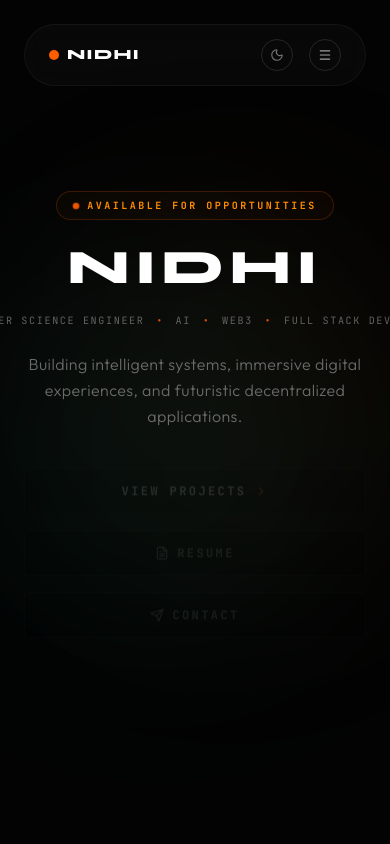
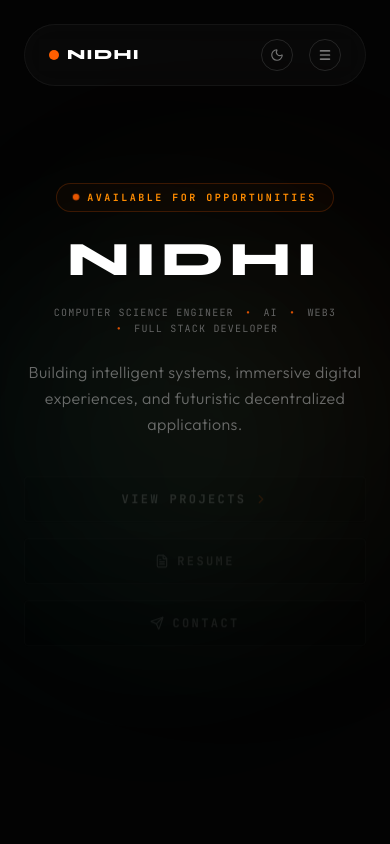
Before and after one commit to nidhirathnakar/Portfolio-Website, a React (Vite) app: page / in a window 390 px wide. Shown: the top 844 px of the page. Built offline with nearby package versions, Linux system fonts and the light colour scheme.

Commit message:
enhanced mobile responsiveness

```diff
--- a/src/components/sections/Hero.jsx
+++ b/src/components/sections/Hero.jsx
@@ -87,8 +87,8 @@ export default function Hero() {
         </h1>
 
         {/* Dynamic Title Subheader */}
-        <motion.div variants={itemVariants} className="mb-4 md:mb-6 w-full max-w-3xl px-4 flex justify-center">
-          <h2 className="font-mono text-[2.6vw] sm:text-sm md:text-base tracking-[0.16em] sm:tracking-[0.3em] text-neutral-500 uppercase whitespace-nowrap text-center">
+        <motion.div variants={itemVariants} className="mb-4 md:mb-6 w-full max-w-3xl px-6 flex justify-center">
+          <h2 className="font-mono text-[10px] sm:text-sm md:text-base tracking-[0.12em] sm:tracking-[0.25em] text-neutral-500 uppercase text-center leading-relaxed sm:whitespace-nowrap">
             Computer Science Engineer <span className="text-accent-orange px-1">•</span> AI <span className="text-accent-orange px-1">•</span> Web3 <span className="text-accent-orange px-1">•</span> Full Stack Developer
           </h2>
         </motion.div>
```
